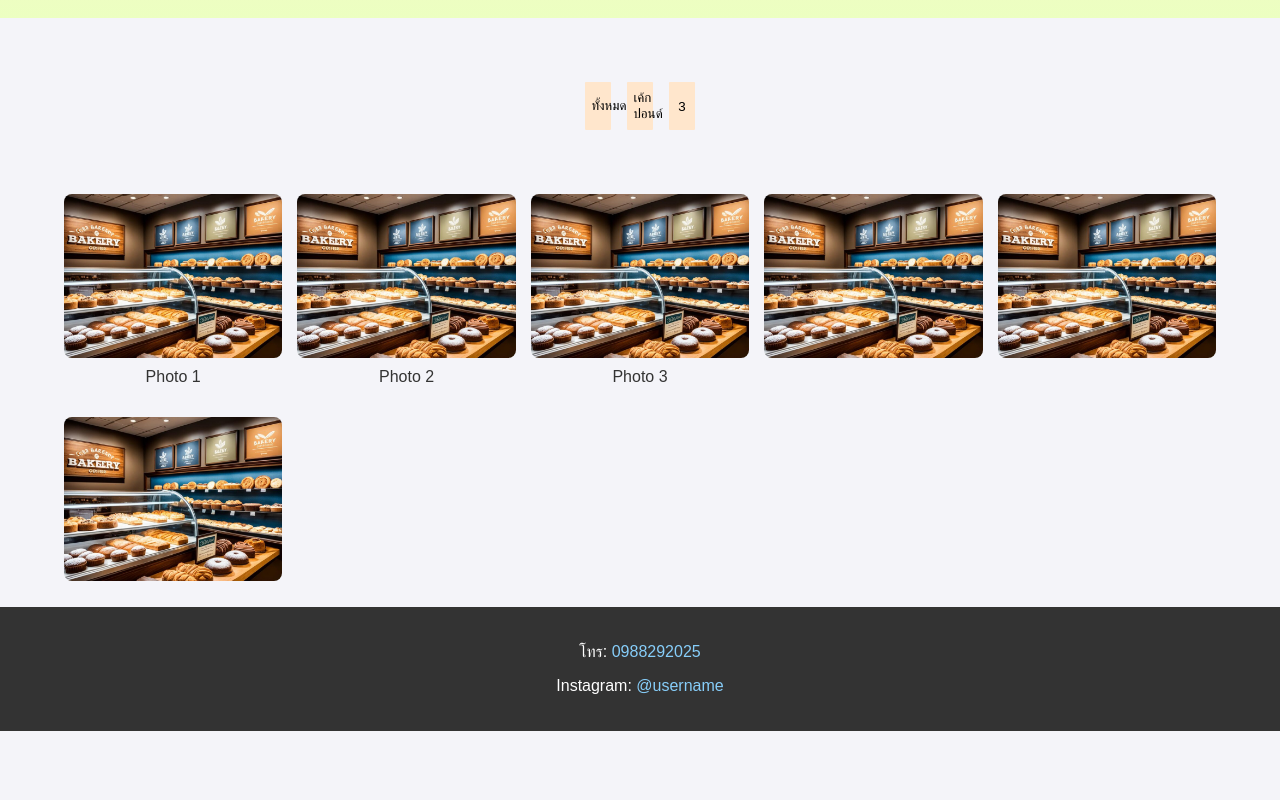
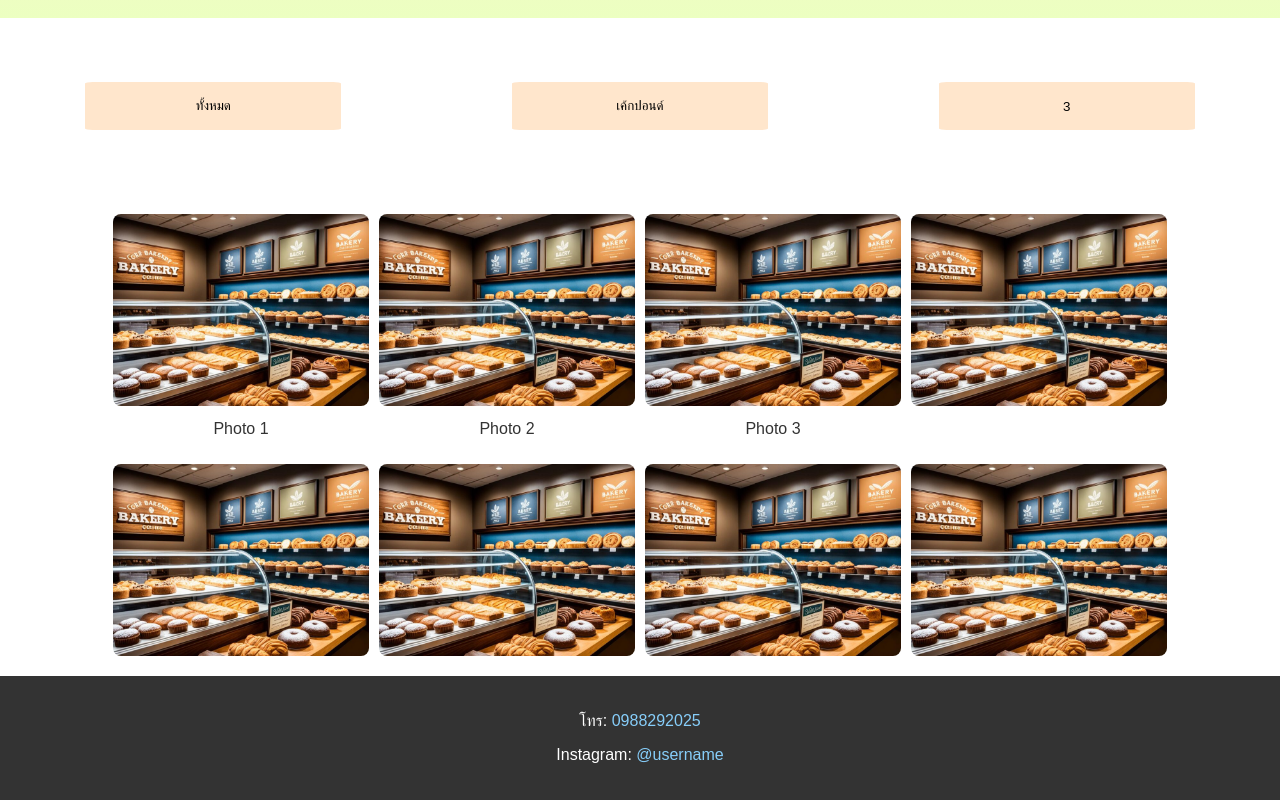
Before and after one commit to supanat25/bakemahomie, a plain HTML site: page index.html in a window 1280 px wide. Shown: the part 782-1582 px from the top of the page. Before the commit the page ends 1513 px from the top, so only its background shows below. Drawn offline with Linux system fonts and the light colour scheme.

Commit message:
not Masonry Layout

```diff
--- a/index.html
+++ b/index.html
@@ -50,7 +50,7 @@
             let images = [];
             let titles = [];  // อาร์เรย์ชื่อภาพ
             if (page === 1) {
-                images = ["img/1.jpg", "img/1.jpg", "img/1.jpg","img/1.jpg", "img/1.jpg", "img/1.jpg"];
+                images = ["img/1.jpg", "img/1.jpg", "img/1.jpg","img/1.jpg", "img/1.jpg", "img/1.jpg" , "img/1.jpg", "img/1.jpg"];
                 titles = ["Photo 1", "Photo 2", "Photo 3"];
             } else if (page === 2) {
                 images = ["img/1.jpg", "img/1.jpg", "img/1.jpg"];
--- a/styles.css
+++ b/styles.css
@@ -1,36 +1,30 @@
 
 body {
     font-family: Arial, sans-serif;
-    margin: 0;
-    padding: 0;
     display: flex;
+    justify-content: center;
+    align-items: center;
     flex-direction: column;
-    align-items: center;
-    background-color: #f4f4f9;
+    margin:0;
 }
 
 .gallery {
-    display: grid;
-    grid-template-columns: repeat(auto-fill, minmax(200px, 1fr));
-    gap: 15px;
-    width: 90%;
-    max-width: 1200px;
-    margin: auto;
+    display: flex;
+    justify-content: center;
+    flex-wrap: wrap;
+    gap: 10px;
+    margin-top: 20px;
 }
 
-.photo {
-    display: flex;
-    flex-direction: column;
-    align-items: center;
-    text-align: center;
-}
-
-.photo img {
-    width: 100%;
+.gallery img {
+    width: 20vw;
     height: auto;
     border-radius: 8px;
 }
 
+.gallery .photo {
+    text-align: center;
+}
 
 .photo-title {
     margin-top: 10px;
@@ -56,6 +50,7 @@ body {
 
 
 .group-button{
+    width: 100vw;
     display: flex;
     justify-content: space-around;
     align-items: center;
```
